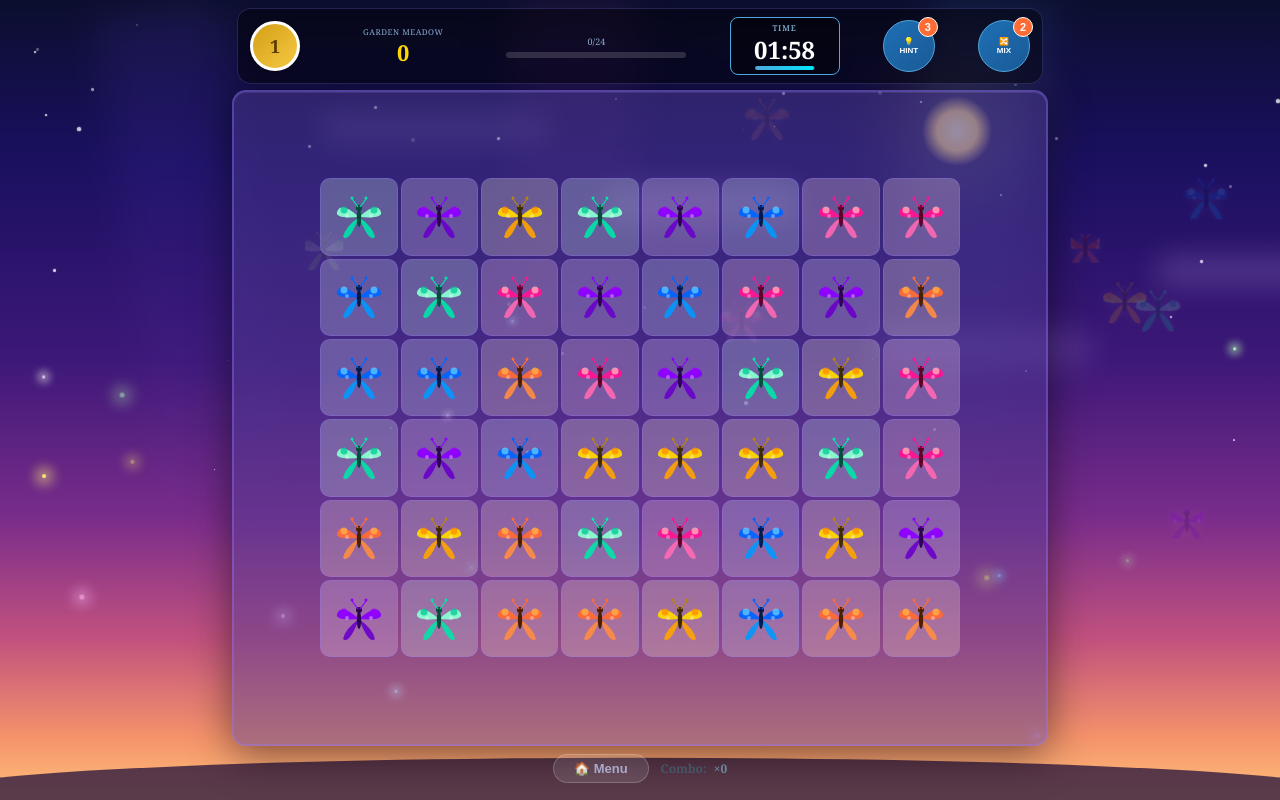
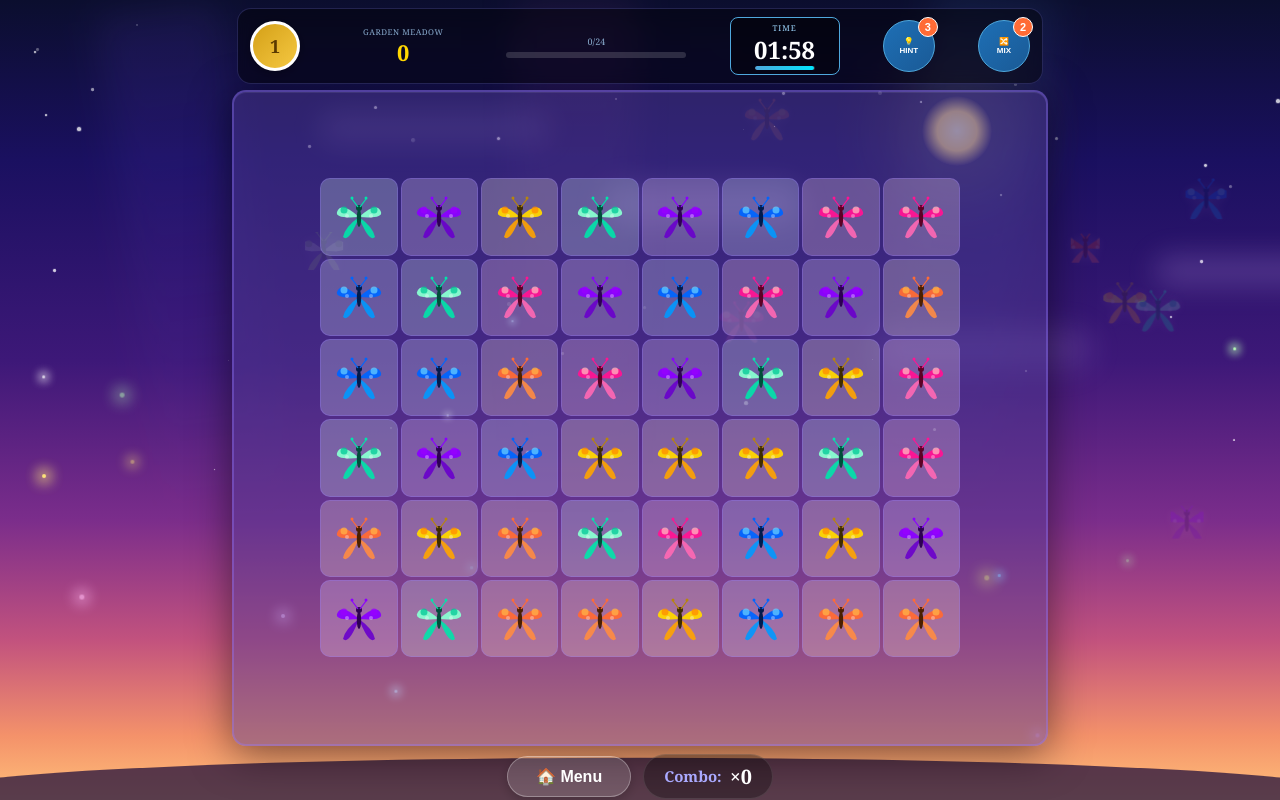
Before and after one commit to yeshakikani/Butterfly, a React (Vite) app: page / in a window 1280 px wide. Both pictures are taken after a click on the button "▶ Play Now". Built offline with nearby package versions, Linux system fonts and the light colour scheme.

Commit message:
animation

```diff
--- a/src/App.jsx
+++ b/src/App.jsx
@@ -1278,16 +1278,26 @@ export default function App() {
         boxShadow: isSmall ? "0 8px 32px rgba(0,0,0,0.4)" : "none",
       }}>
         <button onClick={() => { if (timerRef.current) clearInterval(timerRef.current); setScene("menu"); }} style={{
-          background: "rgba(255,255,255,0.1)", color: "#AAC",
-          border: "1px solid rgba(255,255,255,0.2)", borderRadius: 24,
-          padding: isSmall ? "10px 24px" : "6px 20px", fontSize: 13, cursor: "pointer",
-          fontWeight: 600,
+          background: "rgba(255,255,255,0.15)", color: "white",
+          border: "1.5px solid rgba(255,255,255,0.3)", borderRadius: 30,
+          padding: isSmall ? "12px 32px" : "10px 28px", fontSize: 16, cursor: "pointer",
+          fontWeight: 700,
           touchAction: "manipulation",
           WebkitTapHighlightColor: "transparent",
+          boxShadow: "0 4px 12px rgba(0,0,0,0.2)",
         }}>🏠 Menu</button>
-        <span style={{ color: isSmall ? "#CCC" : "#445566", fontSize: 12, fontWeight: 600 }}>
-          Combo: <span style={{ color: combo >= 2 ? "#FFD700" : (isSmall ? "#99A" : "#668899"), marginLeft: 4 }}>×{combo}</span>
-        </span>
+        <div style={{
+          background: "rgba(0,0,0,0.3)", padding: "8px 20px", borderRadius: 24,
+          display: "flex", alignItems: "center", gap: 8,
+          border: "1px solid rgba(255,255,255,0.1)"
+        }}>
+          <span style={{ color: "#AAF", fontSize: 15, fontWeight: 700 }}>Combo:</span>
+          <span style={{
+            color: combo >= 2 ? "#FFD700" : "#FFF",
+            fontSize: 20, fontWeight: 900,
+            textShadow: combo >= 2 ? "0 0 10px rgba(255,215,0,0.5)" : "none"
+          }}>×{combo}</span>
+        </div>
       </div>
     </div>
   );
```
